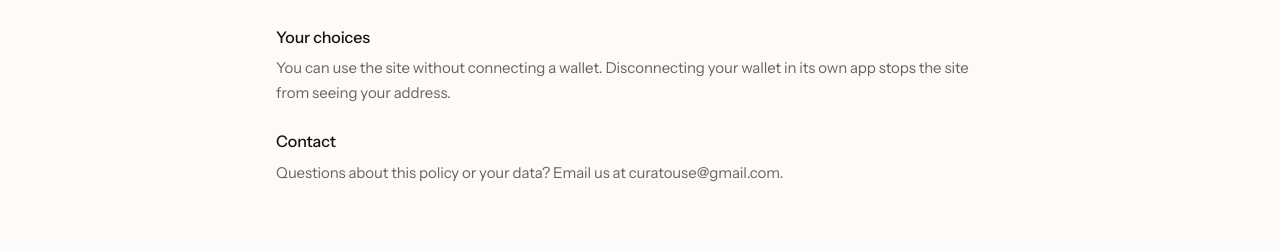
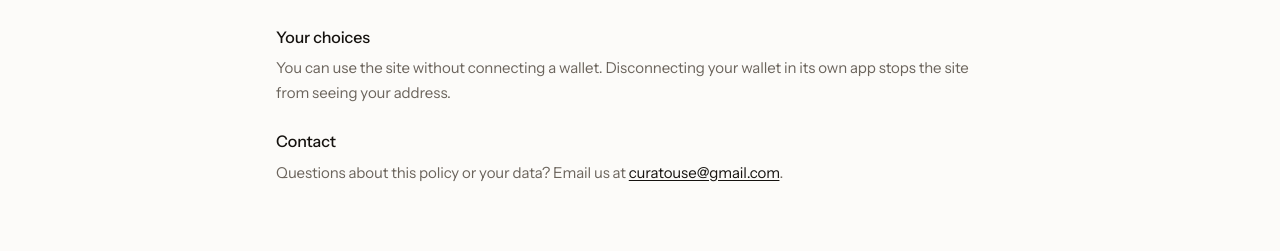
Before and after one commit to Mickiyugods/C, a Next.js app in the folder web/: page /privacy in a window 1280 px wide. Shown: the part 1117-1368 px from the top of the page. Built offline with nearby package versions, Linux system fonts and the light colour scheme; no server answers.

Commit message:
feat(web): make contact email a clickable mailto link on privacy and terms

```diff
--- a/web/src/app/privacy/page.tsx
+++ b/web/src/app/privacy/page.tsx
@@ -14,6 +14,19 @@ const items: [string, string][] = [
   ["Contact", "Questions about this policy or your data? Email us at curatouse@gmail.com."],
 ];
 
+// Turns any email in a sentence into a mailto link.
+function withEmails(text: string) {
+  return text.split(/([\w.+-]+@[\w-]+(?:\.[\w-]+)+)/g).map((p, i) =>
+    /^[\w.+-]+@[\w-]+(?:\.[\w-]+)+$/.test(p) ? (
+      <a key={i} href={`mailto:${p}`} className="text-foreground underline underline-offset-2 hover:text-accent">
+        {p}
+      </a>
+    ) : (
+      p
+    ),
+  );
+}
+
 export default function Page() {
   return (
     <>
@@ -26,7 +39,7 @@ export default function Page() {
           {items.map(([title, text]) => (
             <div key={title}>
               <dt className="font-medium">{title}</dt>
-              <dd className="mt-1.5 text-[15px] leading-relaxed text-muted">{text}</dd>
+              <dd className="mt-1.5 text-[15px] leading-relaxed text-muted">{withEmails(text)}</dd>
             </div>
           ))}
         </dl>
--- a/web/src/app/terms/page.tsx
+++ b/web/src/app/terms/page.tsx
@@ -17,6 +17,19 @@ const items: [string, string][] = [
   ["Contact", "Questions about these terms? Email us at curatouse@gmail.com."],
 ];
 
+// Turns any email in a sentence into a mailto link.
+function withEmails(text: string) {
+  return text.split(/([\w.+-]+@[\w-]+(?:\.[\w-]+)+)/g).map((p, i) =>
+    /^[\w.+-]+@[\w-]+(?:\.[\w-]+)+$/.test(p) ? (
+      <a key={i} href={`mailto:${p}`} className="text-foreground underline underline-offset-2 hover:text-accent">
+        {p}
+      </a>
+    ) : (
+      p
+    ),
+  );
+}
+
 export default function Page() {
   return (
     <>
@@ -29,7 +42,7 @@ export default function Page() {
           {items.map(([title, text]) => (
             <div key={title}>
               <dt className="font-medium">{title}</dt>
-              <dd className="mt-1.5 text-[15px] leading-relaxed text-muted">{text}</dd>
+              <dd className="mt-1.5 text-[15px] leading-relaxed text-muted">{withEmails(text)}</dd>
             </div>
           ))}
         </dl>
```
